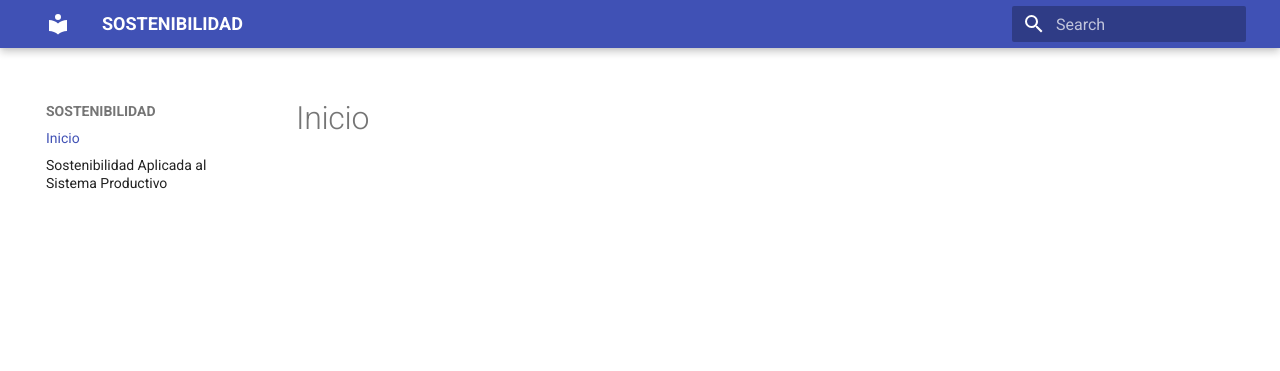
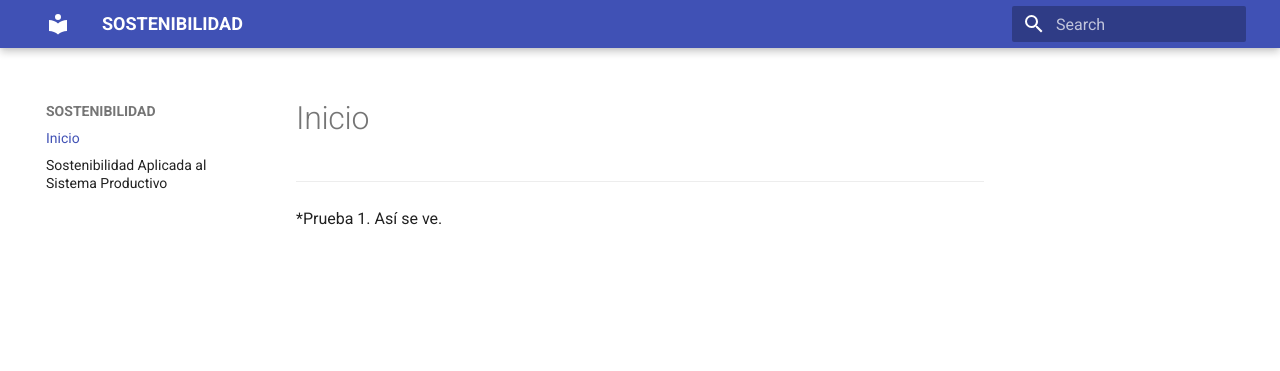
Before and after one commit to JoseAngelSeveroOchoa/Sostenibilidad, an MkDocs documentation site: the page built from docs/index.md, in a window 1280 px wide. Shown: the top 371 px of the page. Built offline with MkDocs 1.6.1 and Material for MkDocs 9.7.7, drawn with Linux system fonts in a browser that asks for light colours.

Commit message:
prueba 2

```diff
--- a/docs/index.md
+++ b/docs/index.md
@@ -1 +1,6 @@
 # Inicio
+
+---
+
+*Prueba 1.
+Así se ve.
```
